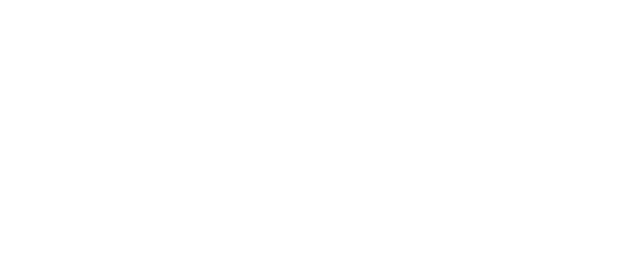
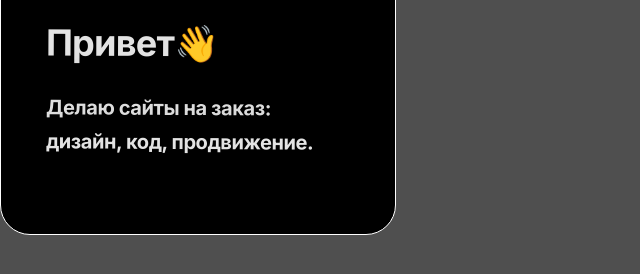
Before and after one commit to kir-karpov/tappp, a plain HTML site: page index.html in a window 1280 px wide. Shown: the whole page, without its empty margins (0-640 px from the left). Drawn offline with Linux system fonts and the light colour scheme.

Commit message:
add : header styles

```diff
--- a/css/style.css
+++ b/css/style.css
@@ -1,3 +1,65 @@
 * {
   box-sizing: border-box;
 }
+body {
+  background: #4f4f4f; /* фоновый цвет */
+  font-family: "Inter", sans-serif;
+}
+
+.page-wrapper {
+  box-sizing: border-box;
+
+  position: absolute;
+  width: 396px;
+  height: 239px;
+  left: 0px;
+  top: -4px;
+
+  background: #000000;
+  border: 1px solid #ffffff;
+  border-radius: 0px 0px 30px 30px;
+}
+
+.hello {
+  position: absolute;
+  width: 190px;
+  height: 61px;
+  left: 45px;
+  top: 16px;
+  color: #e3e3e3;
+  font-family: "Inter";
+  font-style: normal;
+  font-weight: 700;
+  font-size: 36px;
+  line-height: 169.42%;
+  /* identical to box height, or 61px */
+
+  letter-spacing: -0.02em;
+
+  text-shadow: 0px 9px 64px #000000;
+  transform: rotate(0.29deg);
+  line-height: 61px;
+  text-align: left;
+}
+
+.hello-text {
+  position: absolute;
+  width: 278px;
+  height: 84.19px;
+  left: 45.42px;
+  top: 67px;
+  color: #e3e3e3;
+  font-family: "Inter";
+  font-style: normal;
+  font-weight: 700;
+  font-size: 20px;
+  line-height: 169.42%;
+  /* or 34px */
+
+  display: flex;
+  align-items: center;
+  letter-spacing: -0.02em;
+
+  text-shadow: 0px 9px 64px #000000;
+  transform: rotate(0.29deg);
+}
--- a/index.html
+++ b/index.html
@@ -6,9 +6,26 @@
     <meta name="viewport" content="width=device-width,initial-scale=1.0" />
     <link rel="stylesheet" href="css/normalize.css" />
     <link rel="stylesheet" href="css/style.css" />
+    <link rel="preconnect" href="https://fonts.googleapis.com" />
+    <link rel="preconnect" href="https://fonts.gstatic.com" crossorigin />
+    <link
+      href="https://fonts.googleapis.com/css2?family=Inter:wght@700&display=swap"
+      rel="stylesheet"
+    />
     <title>Кирилл Карпов</title>
   </head>
   <body>
+    <div class="page-wrapper">
+      <span class="hello">Привет👋 </span>
+
+      <p class="hello-text">
+        Делаю сайты на заказ:
+        <br />
+        дизайн, код, продвижение.
+      </p>
+    </div>
+    <!-- /.page-wrapper -->
+
     <script src="js/main.js"></script>
   </body>
 </html>
```
